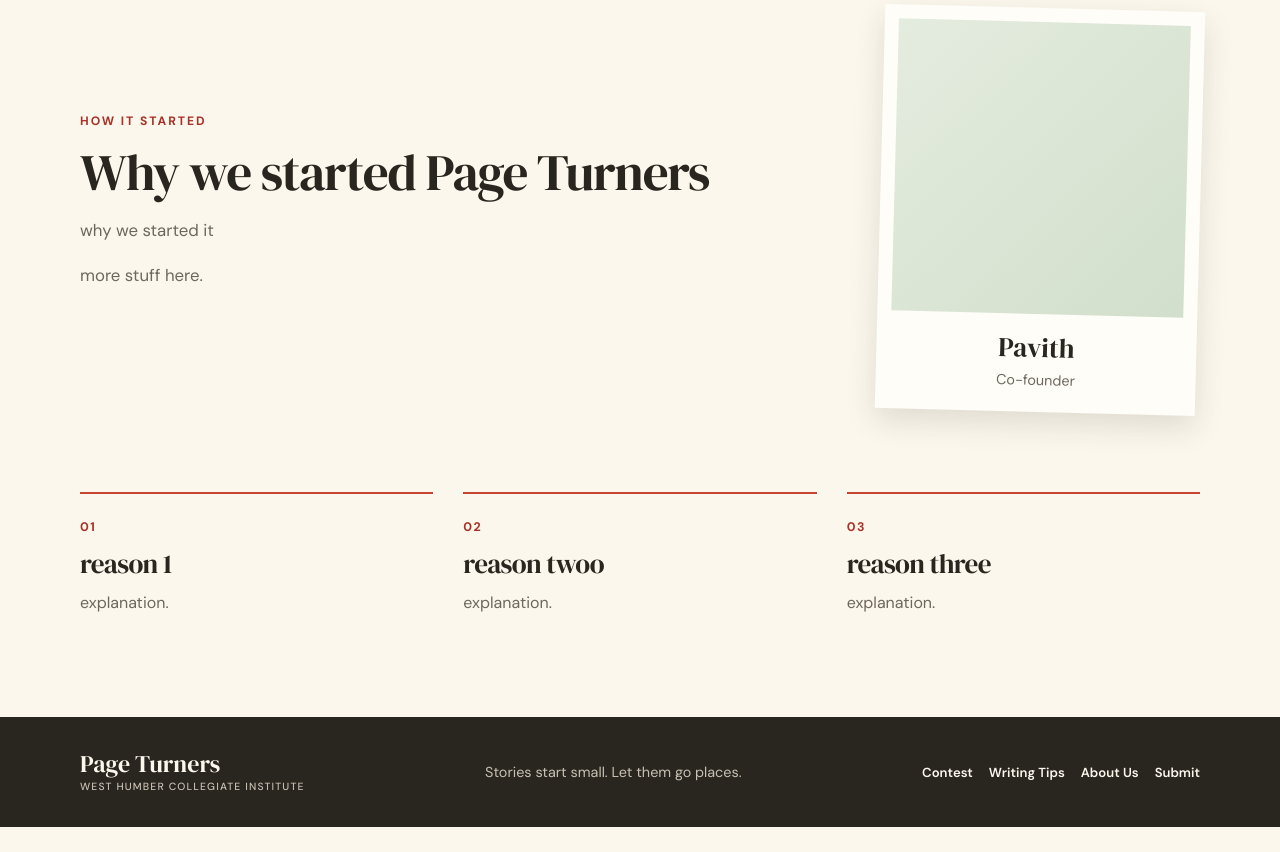
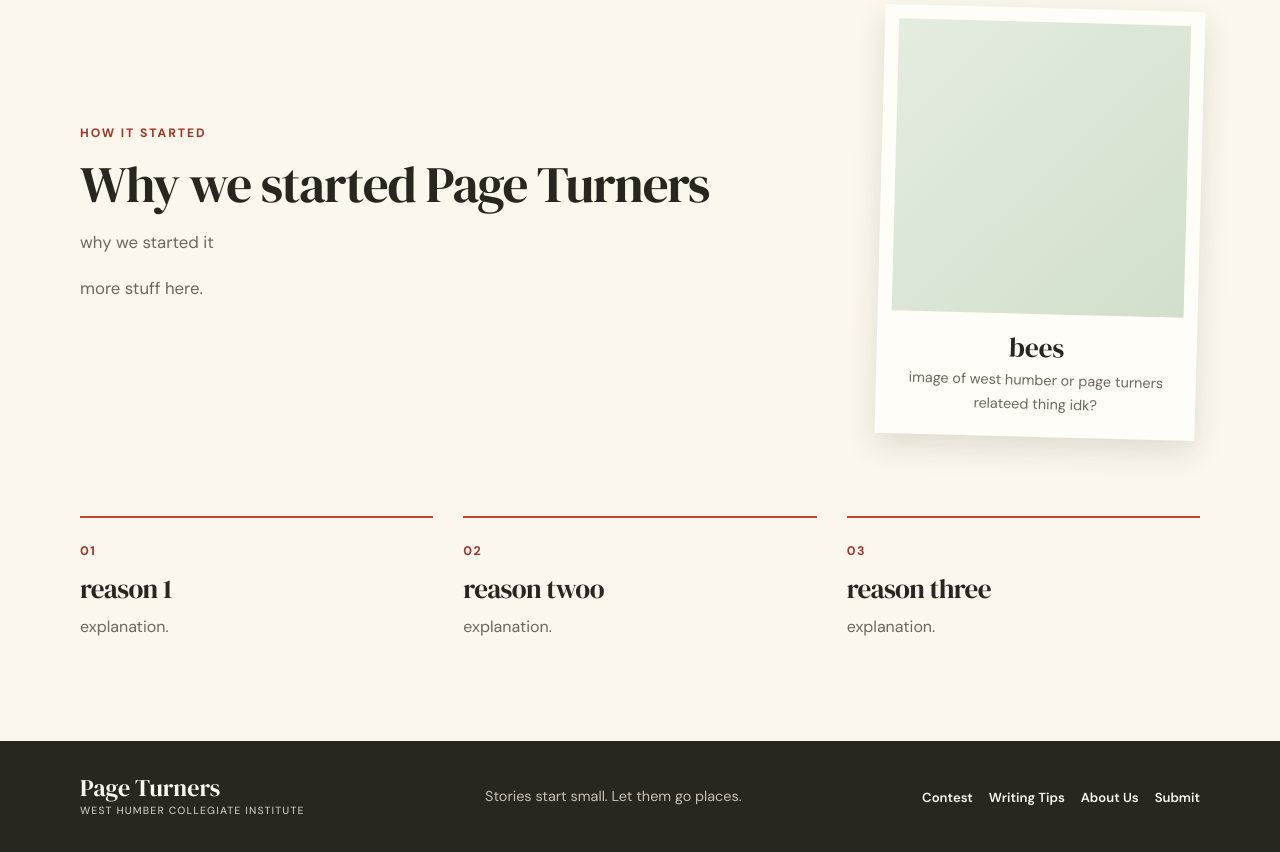
Before and after one commit to lettuce-o/literarycontest, a plain HTML site: page aboutus.html in a window 1280 px wide. Shown: the part 789-1641 px from the top of the page. Before the commit the page ends 1616 px from the top, so only its background shows below. Drawn offline with Linux system fonts and the light colour scheme.

Commit message:
Add new founder section with profile details

```diff
--- a/aboutus.html
+++ b/aboutus.html
@@ -3,6 +3,6 @@
 <nav class="site-nav" aria-label="Main navigation"><a class="wordmark" href="./index.html">Page Turners<span>Short Story Contest</span></a><ul class="nav-links"><li><a href="./index.html">Home</a></li><li><a href="./contest.html">2027 Contest</a></li><li><a href="./writingtips.html">Writing Tips</a></li><li><a aria-current="page" href="./aboutus.html">About Us</a></li><li><a href="./submit.html">Submit</a></li></ul></nav>
 <main><header class="page-heading wrap"><p class="eyebrow">The people behind the pages</p><h1>About Page Turners</h1><p class="lede">insert something here</p></header>
 <section class="sage-band"><div class="wrap two-column mission"><div><p class="eyebrow">Our mission</p><h2>what our mission is....</h2></div><div><p>more about our mission.</p></div></div></section>
-<section class="wrap founders-section"><div class="founders-intro"><p class="eyebrow">How it started</p><h2>Why we started Page Turners</h2><p>why we started it</p><p>more stuff here.</p></div><figure class="profile-card"><div class="profile-photo"><img src="./Pavith photo.png" alt="Pavith, Page Turners co-founder" onerror="this.parentElement.classList.add('no-image'); this.remove();"></div><figcaption><strong>Pavith</strong><span>Co-founder</span></figcaption></figure></section>
+<section class="wrap founders-section"><div class="founders-intro"><p class="eyebrow">How it started</p><h2>Why we started Page Turners</h2><p>why we started it</p><p>more stuff here.</p></div><figure class="profile-card"><div class="profile-photo"><img src="./Pavith photo.png" alt="Pavith, Page Turners co-founder" onerror="this.parentElement.classList.add('no-image'); this.remove();"></div><figcaption><strong>bees</strong><span>image of west humber or page turners relateed thing idk?</span></figcaption></figure></section>
 <section class="wrap values-row"><article><span class="number">01</span><h3>reason 1</h3><p>explanation.</p></article><article><span class="number">02</span><h3>reason twoo</h3><p>explanation.</p></article><article><span class="number">03</span><h3>reason three</h3><p>explanation.</p></article></section></main>
 <footer class="site-footer"><div class="wrap footer-inner"><a class="wordmark" href="./index.html">Page Turners<span>West Humber Collegiate Institute</span></a><p>Stories start small. Let them go places.</p><ul class="footer-links"><li><a href="./contest.html">Contest</a></li><li><a href="./writingtips.html">Writing Tips</a></li><li><a href="./aboutus.html">About Us</a></li><li><a href="./submit.html">Submit</a></li></ul></div></footer></body></html>
```
